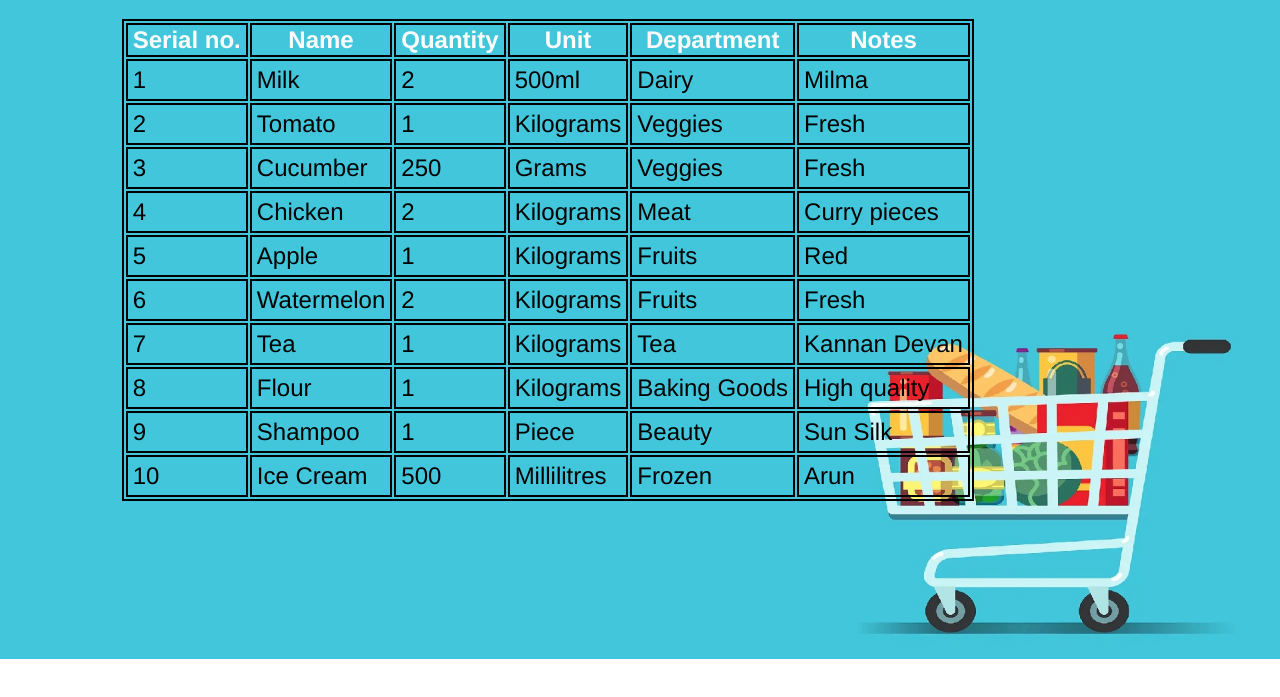
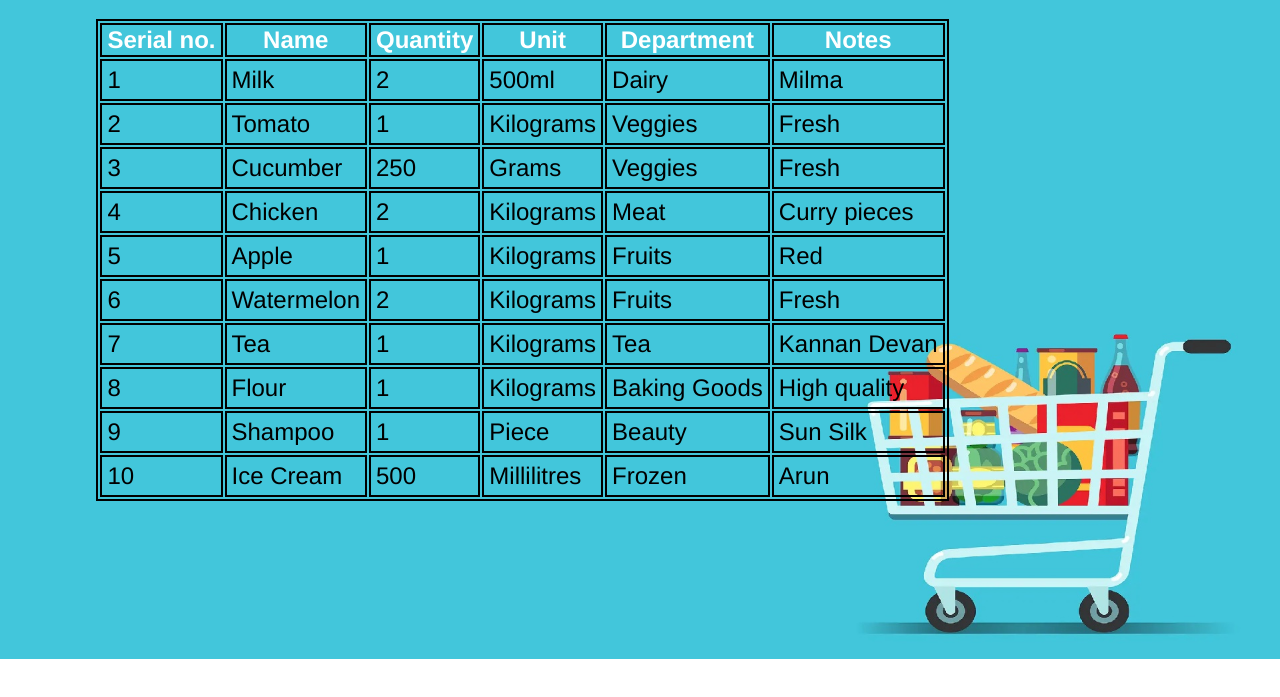
Before and after one commit to smartincherian/Shopping-List, a plain HTML site: page index.html in a window 1280 px wide. Shown: the part 61-758 px from the top of the page. Drawn offline with Linux system fonts and the light colour scheme.

Commit message:
Update style.css

```diff
--- a/style.css
+++ b/style.css
@@ -31,7 +31,7 @@ th{
 }
 
 #tbl{
-    margin-left: 9%;
+    margin-left: 7%;
     }
 
 td{
```
